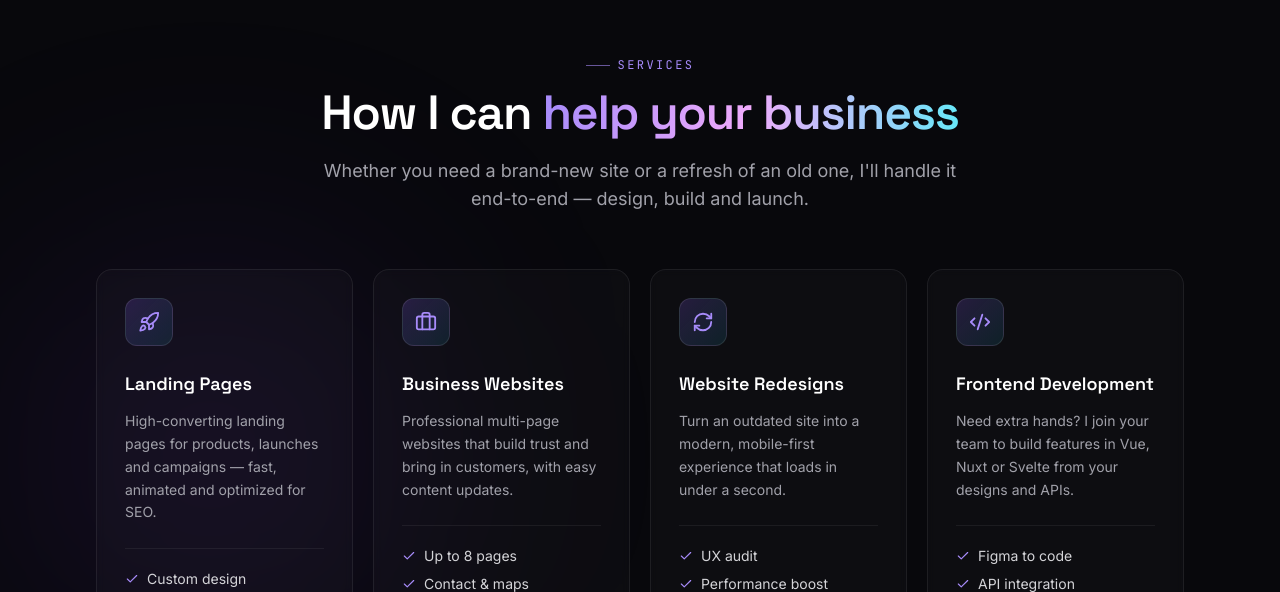
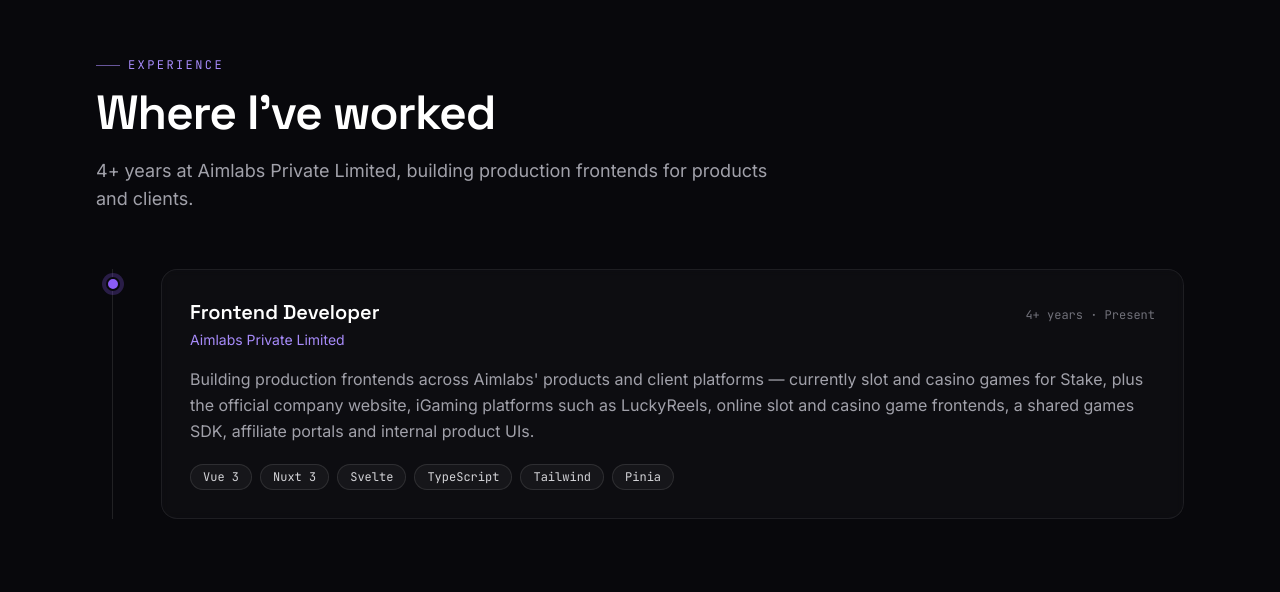
Before and after one commit to udayaa11/uday-portfolio, a Nuxt app: page / in a window 1280 px wide. Shown: the part 5108-5700 px from the top of the page. Built offline with nearby package versions, Linux system fonts and the light colour scheme.

Commit message:
removed service section

```diff
--- a/app.vue
+++ b/app.vue
@@ -6,7 +6,7 @@
       <AboutSection />
       <SkillsSection />
       <ProjectsSection />
-      <ServicesSection />
+      <!-- <ServicesSection /> -->
       <ExperienceSection />
       <ContactSection />
     </main>
```
